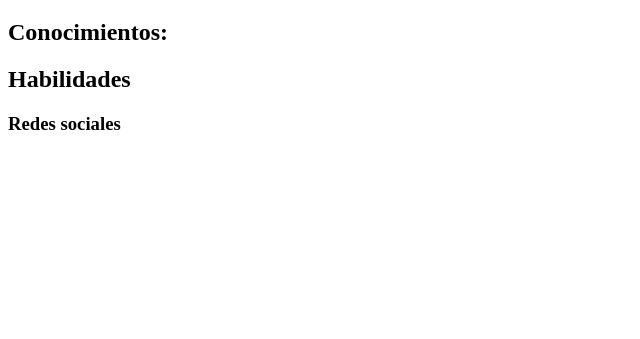
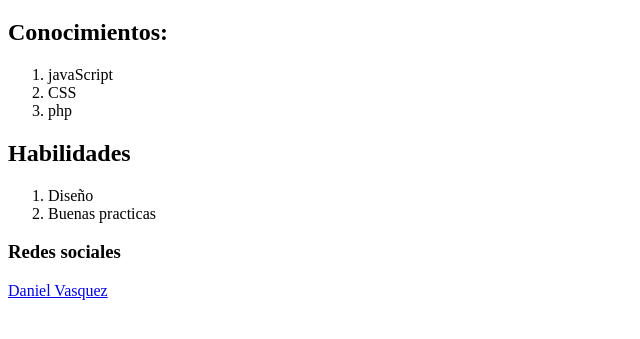
Before and after one commit to AngelVasquezNep/dani, a plain HTML site: page dani.html in a window 1280 px wide. Shown: the part 61-400 px from the top of the page, without its empty margins (0-640 px from the left). Drawn offline with Linux system fonts and the light colour scheme.

Commit message:
Agregando una lista

```diff
--- a/dani.html
+++ b/dani.html
@@ -1,23 +1,31 @@
 <!DOCTYPE html>
 <html lang="en">
   <head>
-  <meta charset="UTF-8">
-  <meta name="viewport" content="width=device-width, initial-scale=1.0">
+    <meta charset="UTF-8" />
+    <meta name="viewport" content="width=device-width, initial-scale=1.0" />
     <title>Dani</title>
   </head>
   <body>
     <main>
       <h1>Dani</h1>
       <section>
-      <h2>
-        Conocimientos:
-      </h2>
+        <h2>Conocimientos:</h2>
+        <ol>
+          <li>javaScript</li>
+          <li>CSS</li>
+          <li>php</li>
+        </ol>
       </section>
       <section>
         <h2>Habilidades</h2>
+        <ol>
+          <li>Diseño</li>
+          <li>Buenas practicas</li>
+        </ol>
       </section>
       <footer>
         <h3>Redes sociales</h3>
+        <a href="https://github.com/Daniel-Vasquez">Daniel Vasquez</a>
       </footer>
     </main>
   </body>
```
Lines whose indentation alone changed are shown as unchanged.
